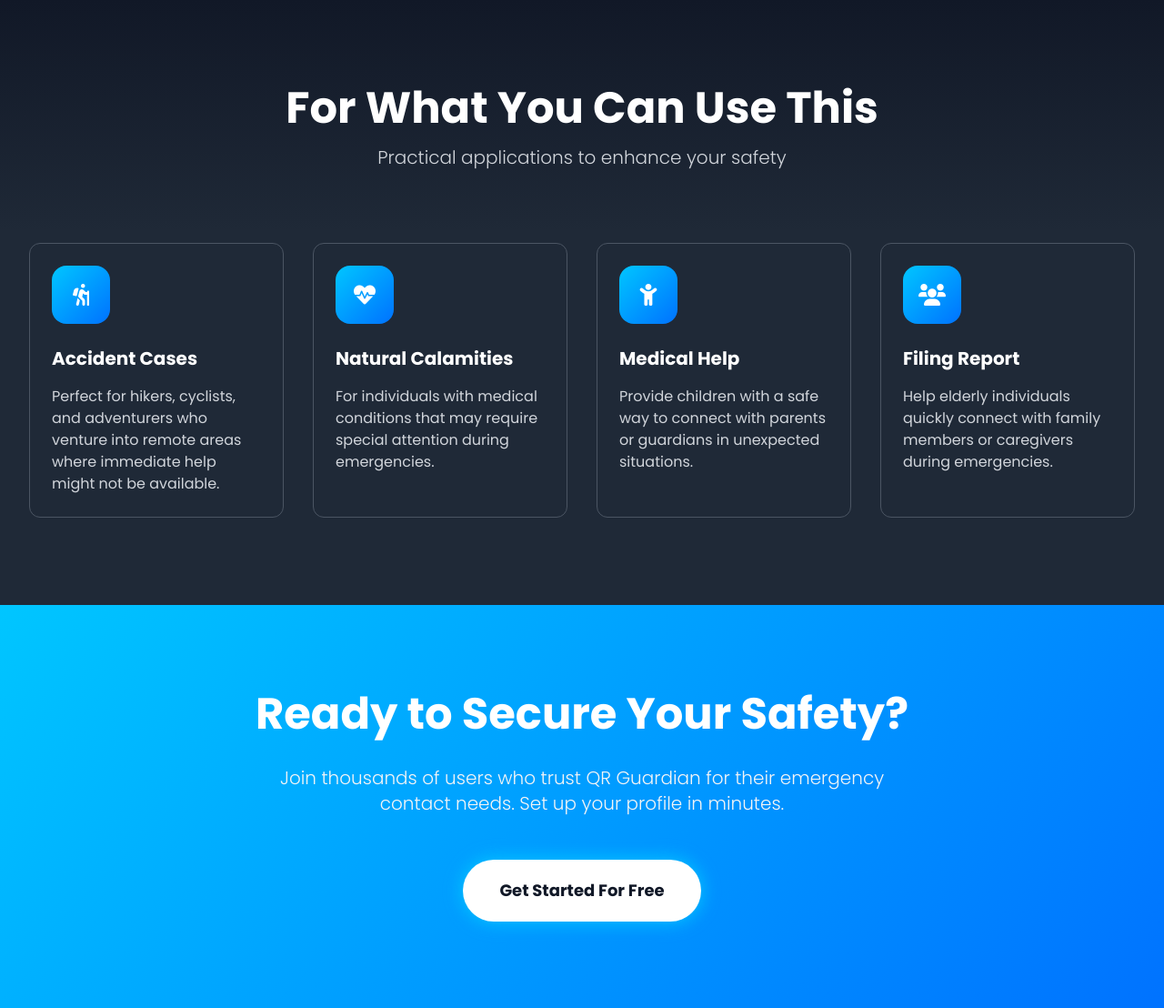
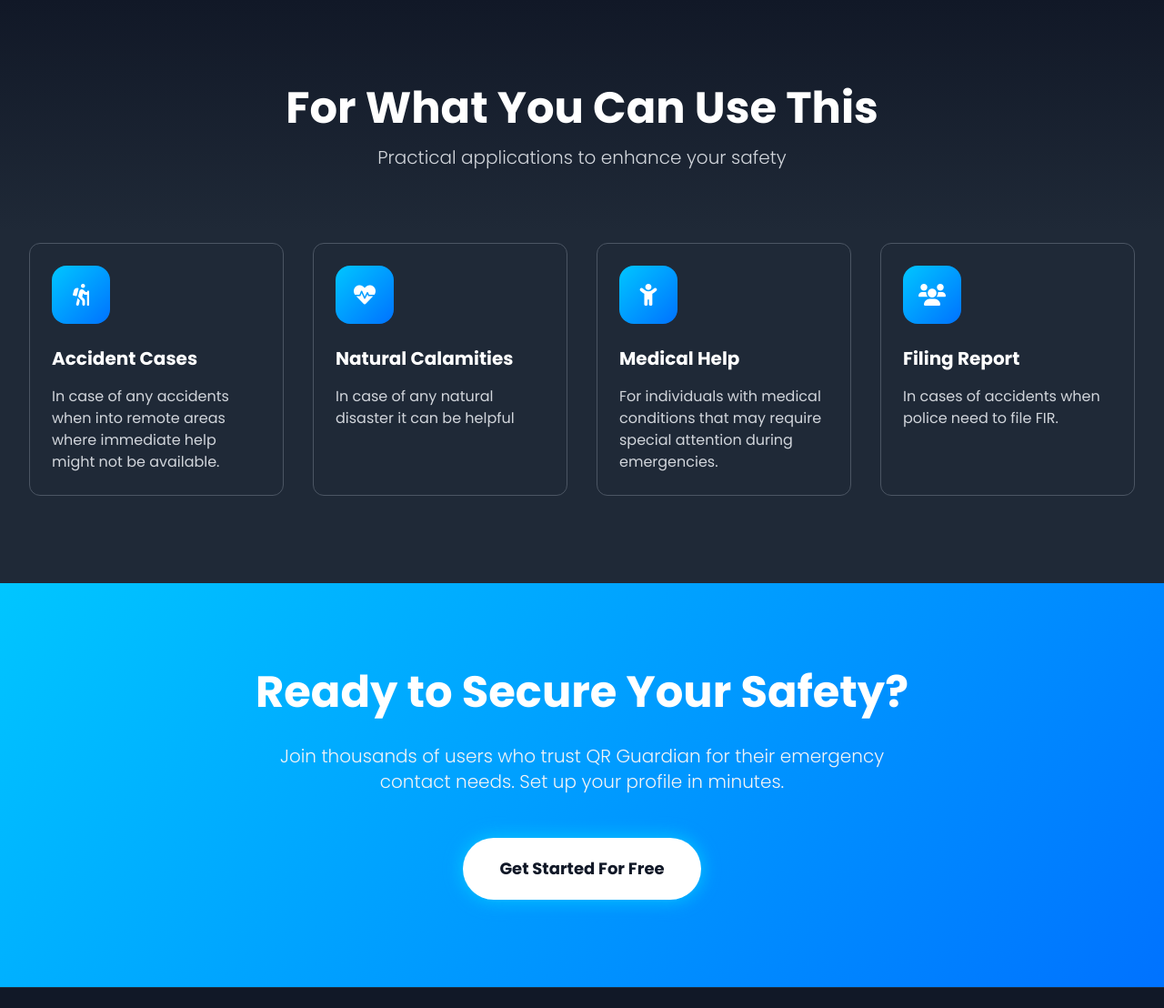
Before and after one commit to amey-kadam/safepass, a Flask app: page / in a window 1280 px wide. Shown: the part 2107-3215 px from the top of the page at 91% size. Run offline with Flask 3, Linux system fonts and the light colour scheme.

Commit message:
Add files via upload

```diff
--- a/templates/landing.html
+++ b/templates/landing.html
@@ -212,28 +212,28 @@
                         <i class="fas fa-hiking text-2xl text-white"></i>
                     </div>
                     <h3 class="text-xl font-bold text-white mb-4">Accident Cases</h3>
-                    <p class="text-gray-300">Perfect for hikers, cyclists, and adventurers who venture into remote areas where immediate help might not be available.</p>
+                    <p class="text-gray-300">In case of any accidents when into remote areas where immediate help might not be available.</p>
                 </div>
                 <div class="use-case-card bg-gray-700/50 p-6 rounded-xl backdrop-blur-sm border border-gray-600">
                     <div class="w-16 h-16 secondary-gradient rounded-2xl flex items-center justify-center mb-6">
                         <i class="fas fa-heartbeat text-2xl text-white"></i>
                     </div>
                     <h3 class="text-xl font-bold text-white mb-4">Natural Calamities</h3>
-                    <p class="text-gray-300">For individuals with medical conditions that may require special attention during emergencies.</p>
+                    <p class="text-gray-300">In case of any natural disaster it can be helpful</p>
                 </div>
                 <div class="use-case-card bg-gray-700/50 p-6 rounded-xl backdrop-blur-sm border border-gray-600">
                     <div class="w-16 h-16 secondary-gradient rounded-2xl flex items-center justify-center mb-6">
                         <i class="fas fa-child text-2xl text-white"></i>
                     </div>
                     <h3 class="text-xl font-bold text-white mb-4">Medical Help</h3>
-                    <p class="text-gray-300">Provide children with a safe way to connect with parents or guardians in unexpected situations.</p>
+                    <p class="text-gray-300">For individuals with medical conditions that may require special attention during emergencies.</p>
                 </div>
                 <div class="use-case-card bg-gray-700/50 p-6 rounded-xl backdrop-blur-sm border border-gray-600">
                     <div class="w-16 h-16 secondary-gradient rounded-2xl flex items-center justify-center mb-6">
                         <i class="fas fa-users text-2xl text-white"></i>
                     </div>
                     <h3 class="text-xl font-bold text-white mb-4">Filing Report</h3>
-                    <p class="text-gray-300">Help elderly individuals quickly connect with family members or caregivers during emergencies.</p>
+                    <p class="text-gray-300">In cases of accidents when police need to file FIR.</p>
                 </div>
             </div>
         </div>
--- a/templates/police_login.html
+++ b/templates/police_login.html
@@ -3,7 +3,7 @@
 <head>
     <meta charset="UTF-8">
     <meta name="viewport" content="width=device-width, initial-scale=1.0">
-    <title>SafePass Drive - Police Login</title>
+    <title>SafePass Drive - Authorized Login</title>
     <link href="https://cdn.jsdelivr.net/npm/bootstrap@5.3.0-alpha1/dist/css/bootstrap.min.css" rel="stylesheet">
     <link rel="stylesheet" href="https://cdn.jsdelivr.net/npm/bootstrap-icons@1.10.3/font/bootstrap-icons.css">
     <style>
@@ -37,7 +37,7 @@
             <div class="police-badge">
                 <i class="bi bi-shield-fill-check"></i>
             </div>
-            <h2 class="form-title">Police Authorization</h2>
+            <h2 class="form-title">Authorized Login</h2>
 
             {% with messages = get_flashed_messages(with_categories=true) %}
                 {% if messages %}
```
